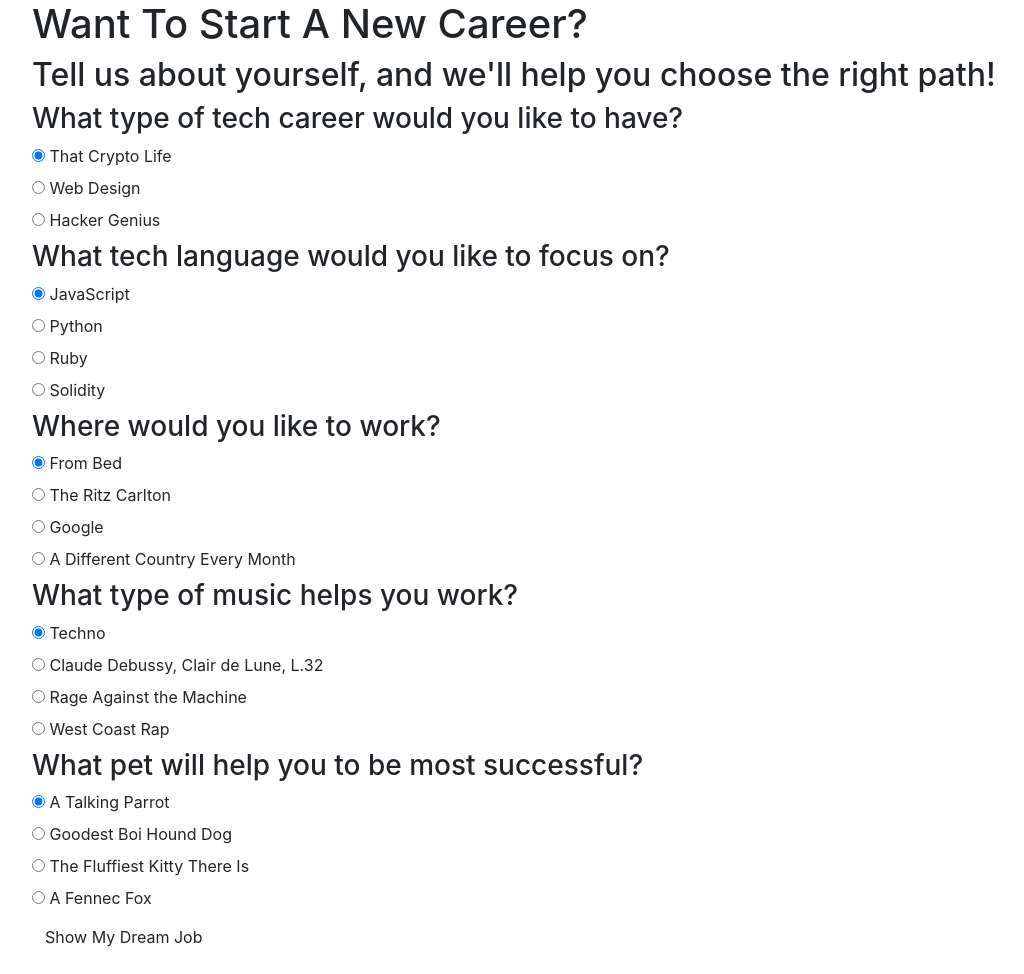
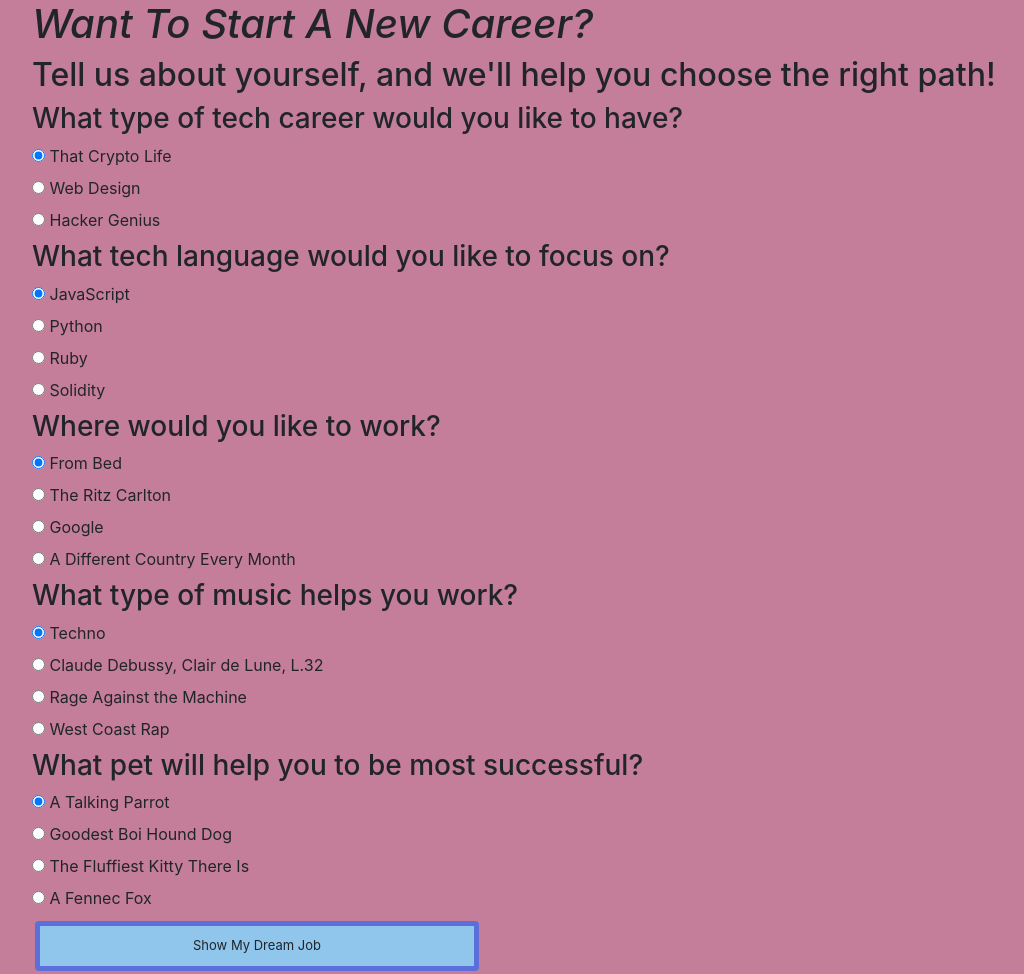
Before and after one commit to ampando/Learn2code, a plain HTML site: page index.html in a window 1280 px wide. Shown: the whole page, without its empty margins (53-1077 px from the left). Drawn offline with Linux system fonts and the light colour scheme.

Commit message:
add README and update css.

```diff
--- a/css/styles.css
+++ b/css/styles.css
@@ -0,0 +1,12 @@
+body {
+  background-color: rgb(197, 126, 153);
+}
+.btn {
+  margin: 3px;
+  font-size: small;
+  display: block;
+  width: 40%;
+  border: 5px solid rgb(91, 110, 218);
+  padding: 10px;
+  background-color: rgb(144, 198, 235);
+}
--- a/index.html
+++ b/index.html
@@ -10,7 +10,7 @@
 <body>
   <div class="container">
     <form id="techCareer">
-      <h1>Want To Start A New Career?</h1>
+      <h1><em>Want To Start A New Career?</em></h1>
 
       <h2>Tell us about yourself, and we'll help you choose the right path!</h2>
       <h3>What type of tech career would you like to have?</h3>
```
Also changed, not shown: 1 other file.
